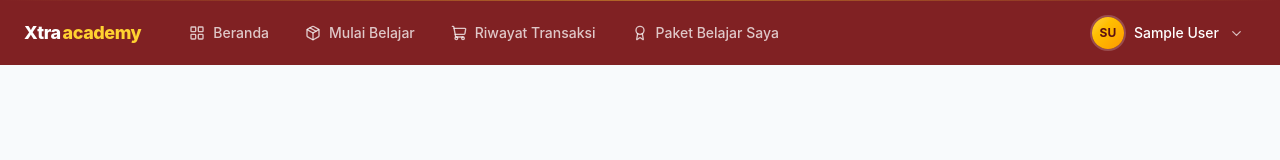
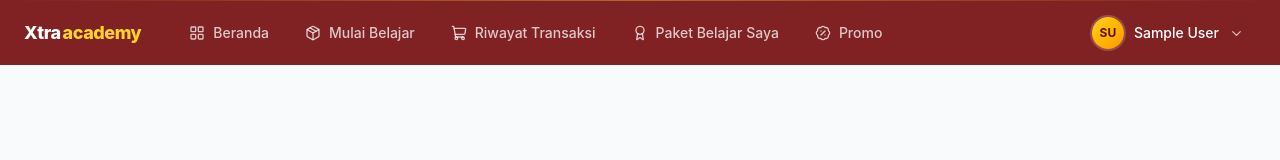
Before and after one commit to fanugraha/kelasxtra-frontend, a React (Vite) app: page /app in a window 1280 px wide. Shown: the top 160 px of the page. Built offline with nearby package versions, Linux system fonts and the light colour scheme; sample sign-in values are in the browser's storage.

Commit message:
feat: tambah menu Promo di navbar

```diff
--- a/src/components/layout/Navbar.jsx
+++ b/src/components/layout/Navbar.jsx
@@ -5,6 +5,7 @@ import {
   Package,
   ShoppingCart,
   Award,
+  BadgePercent,
   LogOut,
   Menu,
   X,
@@ -45,6 +46,12 @@ const menuItems = [
       /^\/app\/exams\/[^/]+$/.test(pathname) ||
       pathname.startsWith('/app/exam-attempts/') ||
       pathname.startsWith('/app/classes'),
+  },
+  {
+    to: '/app/promos',
+    label: 'Promo',
+    icon: BadgePercent,
+    isActive: (pathname) => pathname.startsWith('/app/promos'),
   },
 ];
 
```
